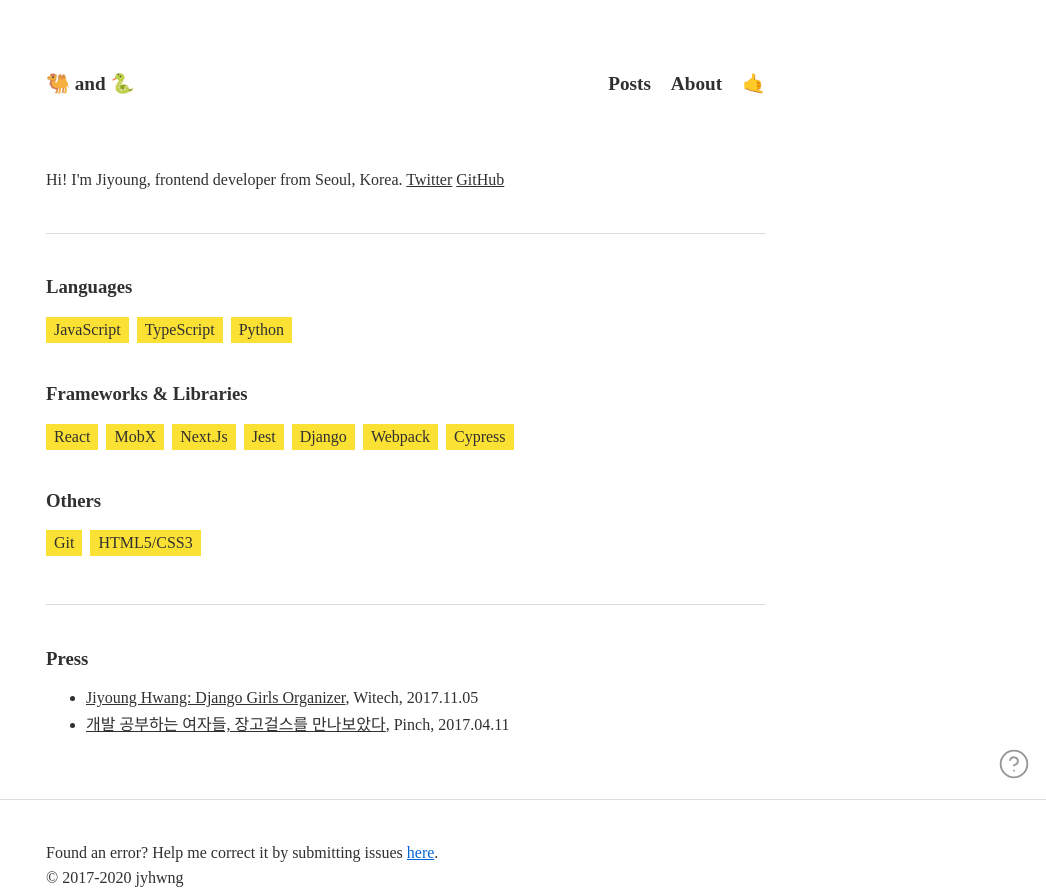
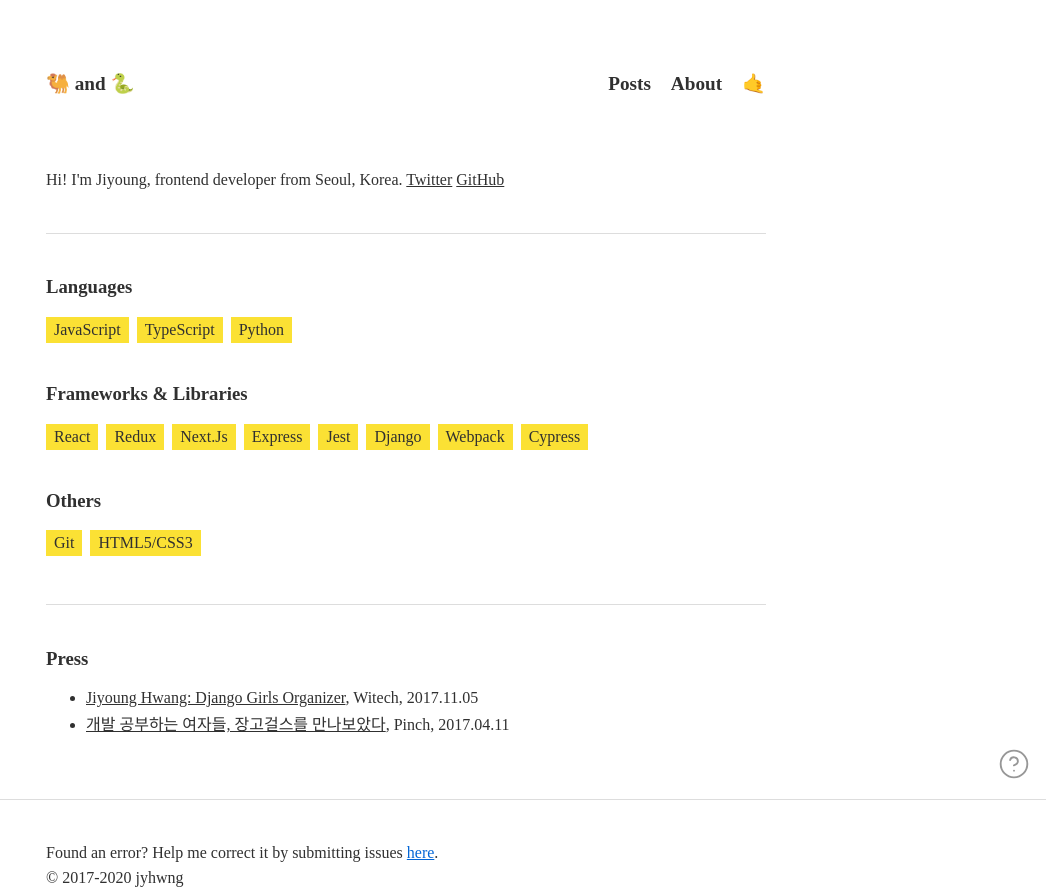
Before and after one commit to jyhwng/jyhwng.github.io, a Gatsby site: page /about in a window 1280 px wide. Shown: the whole page, without its empty margins (234-1280 px from the left). Built offline with nearby package versions, Linux system fonts and the light colour scheme; Gatsby itself is replaced by a stand-in of ours; a web font is replaced by a local one.

Commit message:
Update about page

```diff
--- a/src/pages/about.js
+++ b/src/pages/about.js
@@ -6,8 +6,17 @@ import { withLayout } from "../utils/withLayout";
 
 const stack = {
   languages: ["JavaScript", "TypeScript", "Python"],
-  "frameworks & libraries": ["React", "MobX", "Next.js", "Jest", "Django", "Webpack", "Cypress"],
-  others: ["Git", "HTML5/CSS3"]
+  "frameworks & libraries": [
+    "React",
+    "Redux",
+    "Next.js",
+    "Express",
+    "Jest",
+    "Django",
+    "Webpack",
+    "Cypress",
+  ],
+  others: ["Git", "HTML5/CSS3"],
 };
 
 const About = () => (
```
